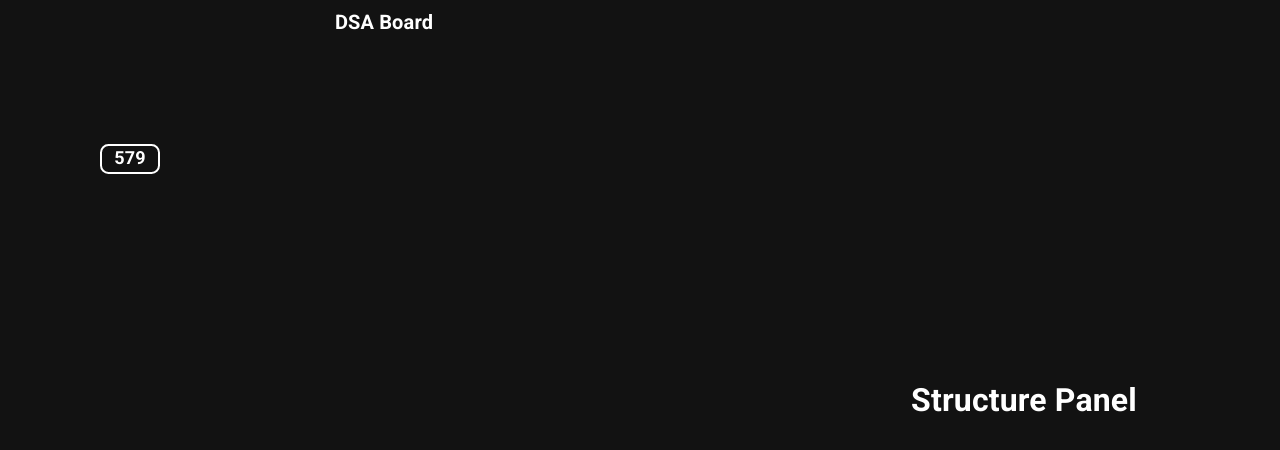
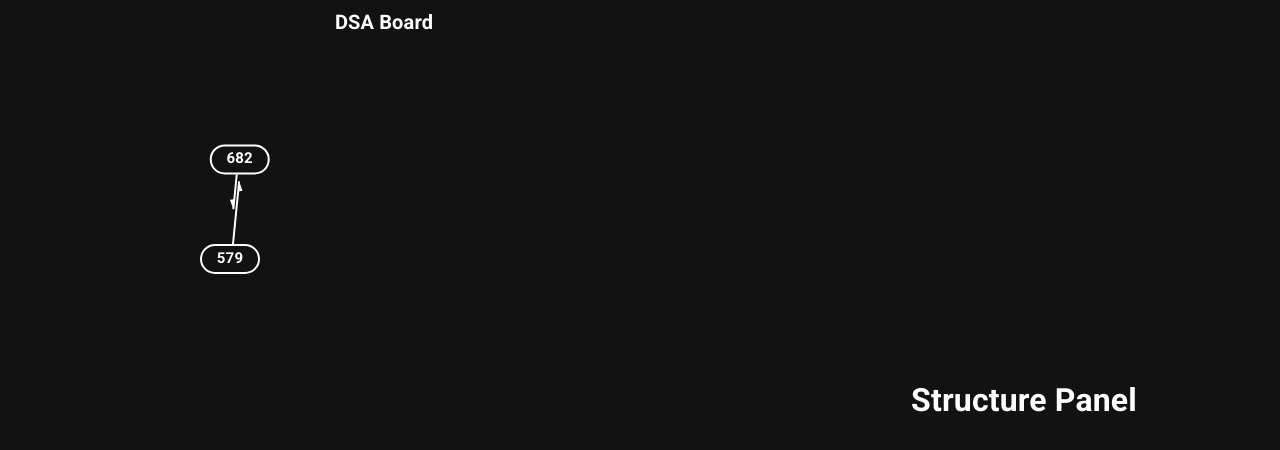
Before and after one commit to Chetan-Satpute/dsa-board-app, a React (Vite) app: page /1 in a window 1280 px wide. Shown: the top 450 px of the page. Built offline with nearby package versions, Linux system fonts and the light colour scheme.

Commit message:
draw edge

```diff
--- a/src/components/Canvas/index.tsx
+++ b/src/components/Canvas/index.tsx
@@ -2,14 +2,14 @@ import {useCallback, useRef} from 'react';
 
 import useAnimationFrame from '$hooks/useAnimationFrame';
 import useCanvasInteraction from '$hooks/useCanvasInteraction';
-import {drawFrame} from '$lib/draw/frame';
 
 interface CanvasProps {
   containerRef: React.RefObject<HTMLDivElement>;
+  draw: (ctx: CanvasRenderingContext2D) => void;
 }
 
 function Canvas(props: CanvasProps) {
-  const {containerRef} = props;
+  const {containerRef, draw} = props;
 
   const canvasRef = useRef<HTMLCanvasElement>(null);
 
@@ -36,27 +36,11 @@ function Canvas(props: CanvasProps) {
       const ctx = canvas.getContext('2d');
 
       if (ctx) {
-        ctx.lineWidth = 2;
-        ctx.strokeStyle = '#ffffff';
-        ctx.fillStyle = '#ffffff';
-        ctx.textAlign = 'center';
-        ctx.textBaseline = 'middle';
         ctx.setTransform(transformMatrix);
-
-        drawFrame(ctx, {
-          nodes: [
-            {
-              x: 100,
-              y: 100,
-              corners: 0b1111,
-              value: 579,
-              color: '#ffffff',
-            },
-          ],
-        });
+        draw(ctx);
       }
     }
-  }, [containerRef, canvasRef, transformMatrix]);
+  }, [containerRef, canvasRef, transformMatrix, draw]);
 
   useAnimationFrame(renderAnimationFrame);
 
--- /dev/null
+++ b/src/lib/draw/edge.ts
@@ -0,0 +1,263 @@
+import {Point} from '$lib/types';
+import {NODE_HEIGHT, NODE_RADIUS, NODE_WIDTH} from './node';
+
+export enum EdgeType {
+  DIRECTED = 'DIRECTED',
+  UNDIRECTED = 'UNDIRECTED',
+  BIDIRECTED = 'BIDIRECTED',
+}
+
+export const EDGE_HEAD_LENGTH = 10;
+
+export interface Edge {
+  startNodePosition: Point;
+  endNodePosition: Point;
+
+  percent: number;
+  type: EdgeType;
+}
+
+export function drawEdge(ctx: CanvasRenderingContext2D, edge: Edge) {
+  ctx.strokeStyle = '#ffffff';
+
+  switch (edge.type) {
+    case EdgeType.DIRECTED:
+      drawDirectedEdge(ctx, edge);
+      break;
+    case EdgeType.UNDIRECTED:
+      drawUndirectedEdge(ctx, edge);
+      break;
+    case EdgeType.BIDIRECTED:
+      drawBidirectedEdge(ctx, edge);
+      break;
+  }
+}
+
+function drawUndirectedEdge(ctx: CanvasRenderingContext2D, edge: Edge) {
+  const startNodeCenter = getCenter(edge.startNodePosition);
+  const endNodeCenter = getCenter(edge.endNodePosition);
+
+  const angle = getAngle(startNodeCenter, endNodeCenter);
+
+  const startEdgePoint = getEdgePoint(startNodeCenter, angle);
+  const endEdgePoint = getEdgePoint(
+    endNodeCenter,
+    (Math.PI + angle) % (Math.PI * 2)
+  );
+
+  const length = getEdgeLength(startEdgePoint, endEdgePoint);
+  const percent = edge.percent / 2;
+
+  endEdgePoint.x =
+    startEdgePoint.x + (Math.cos(angle) * length * (50 + percent)) / 100;
+  endEdgePoint.y =
+    startEdgePoint.y + (Math.sin(angle) * length * (50 + percent)) / 100;
+
+  startEdgePoint.x =
+    startEdgePoint.x + (Math.cos(angle) * length * (50 - percent)) / 100;
+  startEdgePoint.y =
+    startEdgePoint.y + (Math.sin(angle) * length * (50 - percent)) / 100;
+
+  ctx.beginPath();
+  ctx.moveTo(startEdgePoint.x, startEdgePoint.y);
+  ctx.lineTo(endEdgePoint.x, endEdgePoint.y);
+  ctx.closePath();
+
+  ctx.stroke();
+}
+
+function drawDirectedEdge(ctx: CanvasRenderingContext2D, edge: Edge) {
+  const startNodeCenter = getCenter(edge.startNodePosition);
+  const endNodeCenter = getCenter(edge.endNodePosition);
+
+  const angle = getAngle(startNodeCenter, endNodeCenter);
+
+  const startEdgePoint = getEdgePoint(startNodeCenter, angle);
+  const endEdgePoint = getEdgePoint(
+    endNodeCenter,
+    (Math.PI + angle) % (Math.PI * 2)
+  );
+
+  let length = getEdgeLength(startEdgePoint, endEdgePoint);
+
+  endEdgePoint.x =
+    startEdgePoint.x + (Math.cos(angle) * length * edge.percent) / 100;
+  endEdgePoint.y =
+    startEdgePoint.y + (Math.sin(angle) * length * edge.percent) / 100;
+
+  length = getEdgeLength(startEdgePoint, endEdgePoint);
+  if (length < EDGE_HEAD_LENGTH) return;
+
+  ctx.beginPath();
+  ctx.moveTo(startEdgePoint.x, startEdgePoint.y);
+  ctx.lineTo(endEdgePoint.x, endEdgePoint.y);
+  ctx.closePath();
+
+  ctx.stroke();
+
+  ctx.beginPath();
+  ctx.moveTo(endEdgePoint.x, endEdgePoint.y);
+  ctx.lineTo(
+    endEdgePoint.x - EDGE_HEAD_LENGTH * Math.cos(angle - Math.PI / 7),
+    endEdgePoint.y - EDGE_HEAD_LENGTH * Math.sin(angle - Math.PI / 7)
+  );
+  ctx.lineTo(
+    endEdgePoint.x - EDGE_HEAD_LENGTH * Math.cos(angle + Math.PI / 7),
+    endEdgePoint.y - EDGE_HEAD_LENGTH * Math.sin(angle + Math.PI / 7)
+  );
+  ctx.lineTo(endEdgePoint.x, endEdgePoint.y);
+  ctx.closePath();
+
+  ctx.fill();
+}
+
+function drawBidirectedEdge(ctx: CanvasRenderingContext2D, edge: Edge) {
+  const startNodeCenter = getCenter(edge.startNodePosition);
+  const endNodeCenter = getCenter(edge.endNodePosition);
+
+  const angle = getAngle(startNodeCenter, endNodeCenter);
+
+  const startEdgePointA = getEdgePoint(
+    startNodeCenter,
+    (angle + 0.1) % (Math.PI * 2)
+  );
+  const startEdgePointB = getEdgePoint(
+    startNodeCenter,
+    (angle - 0.1 + Math.PI * 2) % (Math.PI * 2)
+  );
+
+  const endEdgePointA = getEdgePoint(
+    endNodeCenter,
+    (angle - 0.1 + Math.PI) % (Math.PI * 2)
+  );
+  const endEdgePointB = getEdgePoint(
+    endNodeCenter,
+    (angle + 0.1 + Math.PI) % (Math.PI * 2)
+  );
+
+  const percentA = Math.floor(edge.percent % 1000);
+  const percentB = Math.floor(edge.percent / 1000);
+
+  const lengthA = getEdgeLength(startEdgePointA, endEdgePointA);
+  const lengthB = getEdgeLength(startEdgePointB, endEdgePointB);
+
+  endEdgePointA.x =
+    startEdgePointA.x + (Math.cos(angle) * lengthA * percentA) / 100;
+  endEdgePointA.y =
+    startEdgePointA.y + (Math.sin(angle) * lengthA * percentA) / 100;
+
+  startEdgePointB.x =
+    endEdgePointB.x - (Math.cos(angle) * lengthB * percentB) / 100;
+  startEdgePointB.y =
+    endEdgePointB.y - (Math.sin(angle) * lengthB * percentB) / 100;
+
+  if (getEdgeLength(startEdgePointA, endEdgePointA) >= EDGE_HEAD_LENGTH) {
+    // line segment A
+    ctx.beginPath();
+    ctx.moveTo(startEdgePointA.x, startEdgePointA.y);
+    ctx.lineTo(endEdgePointA.x, endEdgePointA.y);
+    ctx.closePath();
+
+    ctx.stroke();
+
+    // head on segment A
+    ctx.beginPath();
+    ctx.moveTo(endEdgePointA.x, endEdgePointA.y);
+    ctx.lineTo(
+      endEdgePointA.x - EDGE_HEAD_LENGTH * Math.cos(angle - Math.PI / 7),
+      endEdgePointA.y - EDGE_HEAD_LENGTH * Math.sin(angle - Math.PI / 7)
+    );
+
+    ctx.lineTo(
+      endEdgePointA.x - EDGE_HEAD_LENGTH * Math.cos(angle),
+      endEdgePointA.y - EDGE_HEAD_LENGTH * Math.sin(angle)
+    );
+
+    ctx.moveTo(endEdgePointA.x, endEdgePointA.y);
+
+    ctx.closePath();
+
+    ctx.fill();
+  }
+
+  if (getEdgeLength(startEdgePointB, endEdgePointB) >= EDGE_HEAD_LENGTH) {
+    // line segment B
+    ctx.beginPath();
+    ctx.moveTo(startEdgePointB.x, startEdgePointB.y);
+    ctx.lineTo(endEdgePointB.x, endEdgePointB.y);
+    ctx.closePath();
+
+    ctx.stroke();
+
+    // head on segment B
+    ctx.beginPath();
+    ctx.moveTo(startEdgePointB.x, startEdgePointB.y);
+    ctx.lineTo(
+      startEdgePointB.x + EDGE_HEAD_LENGTH * Math.cos(angle - Math.PI / 7),
+      startEdgePointB.y + EDGE_HEAD_LENGTH * Math.sin(angle - Math.PI / 7)
+    );
+
+    ctx.lineTo(
+      startEdgePointB.x + EDGE_HEAD_LENGTH * Math.cos(angle),
+      startEdgePointB.y + EDGE_HEAD_LENGTH * Math.sin(angle)
+    );
+
+    ctx.moveTo(startEdgePointB.x, startEdgePointB.y);
+
+    ctx.closePath();
+
+    ctx.fill();
+  }
+}
+
+function getCenter(position: Point): Point {
+  return {
+    x: position.x + NODE_WIDTH / 2,
+    y: position.y + NODE_HEIGHT / 2,
+  };
+}
+
+function getAngle(startPoint: Point, endPoint: Point): number {
+  let angle = Math.atan2(endPoint.y - startPoint.y, endPoint.x - startPoint.x);
+
+  if (angle < 0) {
+    angle += Math.PI * 2;
+  }
+
+  return angle;
+}
+
+function getEdgePoint(nodeCenter: Point, angle: number): Point {
+  const nodeAngle = Math.atan2(NODE_HEIGHT / 2, NODE_WIDTH / 2 - NODE_RADIUS);
+  const circleAngle = 2 * angle;
+  const tanAngle = Math.tan(angle);
+
+  switch (true) {
+    case angle < nodeAngle || angle >= Math.PI * 2 - nodeAngle:
+      return {
+        x: nodeCenter.x + NODE_RADIUS + Math.cos(circleAngle) * NODE_RADIUS,
+        y: nodeCenter.y + Math.sin(circleAngle) * NODE_RADIUS,
+      };
+    case angle < Math.PI - nodeAngle:
+      return {
+        x: nodeCenter.x + (1 / tanAngle) * (NODE_HEIGHT / 2),
+        y: nodeCenter.y + NODE_HEIGHT / 2,
+      };
+    case angle < Math.PI + nodeAngle:
+      return {
+        x: nodeCenter.x - NODE_RADIUS - Math.cos(circleAngle) * NODE_RADIUS,
+        y: nodeCenter.y - Math.sin(circleAngle) * NODE_RADIUS,
+      };
+    case angle < Math.PI * 2 - nodeAngle:
+      return {
+        x: nodeCenter.x - (1 / tanAngle) * (NODE_HEIGHT / 2),
+        y: nodeCenter.y - NODE_HEIGHT / 2,
+      };
+    default:
+      return nodeCenter;
+  }
+}
+
+function getEdgeLength(startPoint: Point, endPoint: Point) {
+  return Math.hypot(endPoint.y - startPoint.y, endPoint.x - startPoint.x);
+}
--- a/src/lib/draw/frame.ts
+++ b/src/lib/draw/frame.ts
@@ -1,11 +1,17 @@
+import {Edge, drawEdge} from './edge';
 import {Node, drawNode} from './node';
 
 export interface Frame {
   nodes: Node[];
+  edges: Edge[];
 }
 
 export function drawFrame(ctx: CanvasRenderingContext2D, frame: Frame) {
-  for (let node of frame.nodes) {
+  for (const node of frame.nodes) {
     drawNode(ctx, node);
   }
+
+  for (const edge of frame.edges) {
+    drawEdge(ctx, edge);
+  }
 }
--- a/src/lib/draw/node.ts
+++ b/src/lib/draw/node.ts
@@ -7,26 +7,30 @@ export interface Node {
   color: string;
 }
 
-export const NODE_HEIGHT = 30;
 export const NODE_WIDTH = 60;
+export const NODE_HEIGHT = NODE_WIDTH / 2;
+export const NODE_RADIUS = NODE_HEIGHT / 2;
 
 export function drawNode(ctx: CanvasRenderingContext2D, node: Node) {
+  ctx.lineWidth = 2;
+  ctx.strokeStyle = node.color;
+  ctx.fillStyle = node.color;
+  ctx.textAlign = 'center';
+  ctx.textBaseline = 'middle';
+
   ctx.beginPath();
 
   ctx.moveTo(node.x + 1, node.y + 1);
   ctx.roundRect(node.x + 1, node.y + 1, NODE_WIDTH - 2, NODE_HEIGHT - 2, [
-    node.corners & 0b1000 ? NODE_HEIGHT / 4 : 0,
-    node.corners & 0b0100 ? NODE_HEIGHT / 4 : 0,
-    node.corners & 0b0010 ? NODE_HEIGHT / 4 : 0,
-    node.corners & 0b0001 ? NODE_HEIGHT / 4 : 0,
+    node.corners & 0b1000 ? NODE_RADIUS : 0,
+    node.corners & 0b0100 ? NODE_RADIUS : 0,
+    node.corners & 0b0010 ? NODE_RADIUS : 0,
+    node.corners & 0b0001 ? NODE_RADIUS : 0,
   ]);
 
   ctx.closePath();
 
-  ctx.strokeStyle = node.color;
-  ctx.fillStyle = node.color;
-
-  ctx.font = `bold ${(NODE_HEIGHT * 3) / 5}px Roboto`;
+  ctx.font = `bold ${NODE_HEIGHT / 2}px Roboto`;
   ctx.fillText(
     Number.isNaN(node.value) ? '-' : node.value.toString(),
     node.x + 1 + (NODE_WIDTH - 2) / 2,
--- a/src/routes/StructureScreen/index.tsx
+++ b/src/routes/StructureScreen/index.tsx
@@ -2,9 +2,47 @@ import {useRef} from 'react';
 import {Outlet} from 'react-router-dom';
 
 import Canvas from '$components/Canvas';
+import {EdgeType} from '$lib/draw/edge';
+import {drawFrame} from '$lib/draw/frame';
+
+let angle = 0;
 
 function StructureScreen() {
   const canvasContainerRef = useRef<HTMLDivElement>(null);
+
+  const drawCanvas = (ctx: CanvasRenderingContext2D) => {
+    const nodeA = {
+      x: 200,
+      y: 200,
+      corners: 0b1111,
+      value: 579,
+      color: '#ffffff',
+    };
+
+    const nodeB = {
+      x: nodeA.x + 100 * Math.cos(angle),
+      y: nodeA.y + 100 * Math.sin(angle),
+      corners: 0b1111,
+      value: 682,
+      color: '#ffffff',
+    };
+
+    angle += 0.01;
+    // angle = angle % (Math.PI * 2);
+
+    const edge = {
+      startNodePosition: {x: nodeA.x, y: nodeA.y},
+      endNodePosition: {x: nodeB.x, y: nodeB.y},
+
+      percent: 50090,
+      type: EdgeType.BIDIRECTED,
+    };
+
+    drawFrame(ctx, {
+      nodes: [nodeA, nodeB],
+      edges: [edge],
+    });
+  };
 
   return (
     <div className="flex h-screen w-screen flex-col lg:flex-row">
@@ -13,7 +51,7 @@ function StructureScreen() {
           <h1 className="m-0 text-center text-xl">DSA Board</h1>
         </div>
         <div ref={canvasContainerRef} className="flex-1 overflow-hidden">
-          <Canvas containerRef={canvasContainerRef} />
+          <Canvas containerRef={canvasContainerRef} draw={drawCanvas} />
         </div>
       </div>
       <div className="flex h-1/2 w-full flex-col lg:h-full lg:w-2/5">
```
